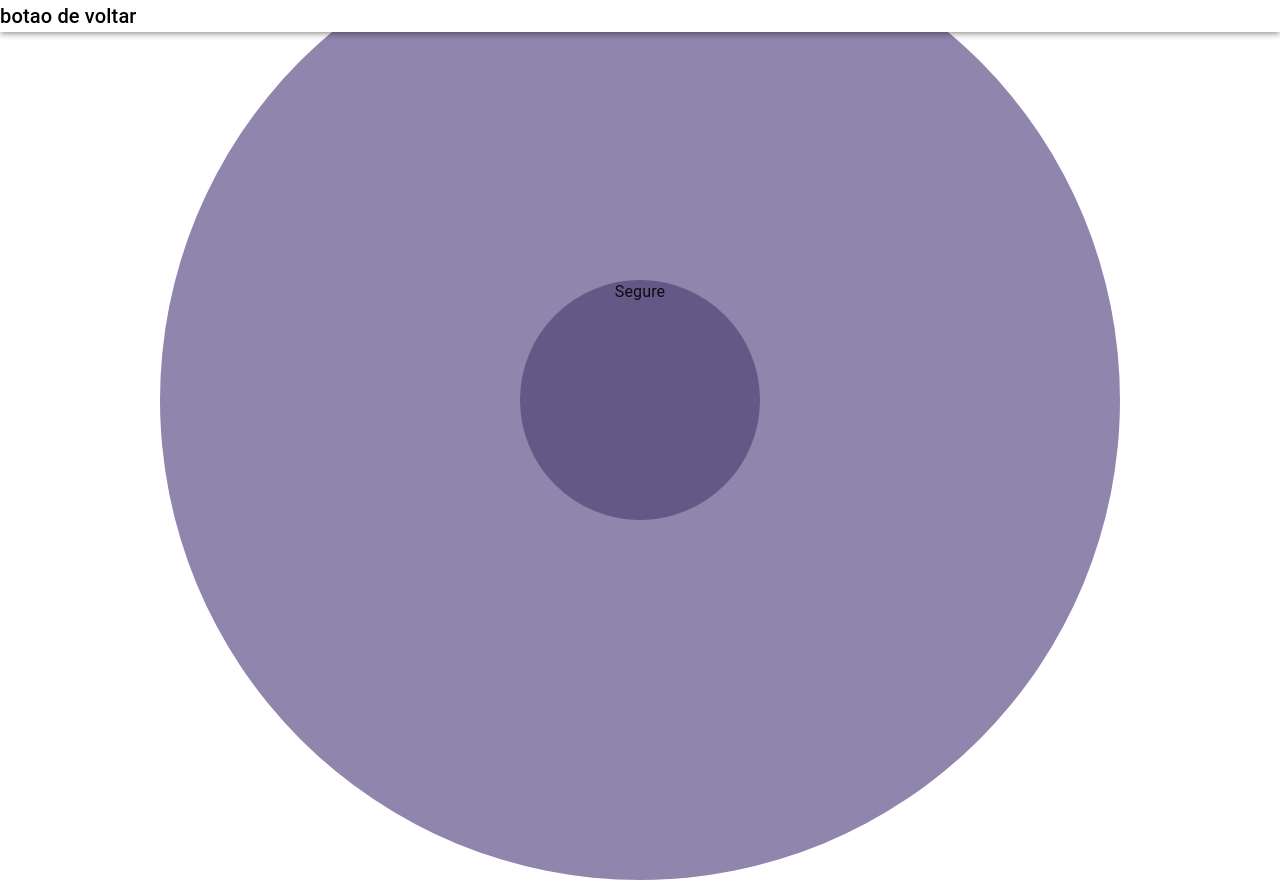
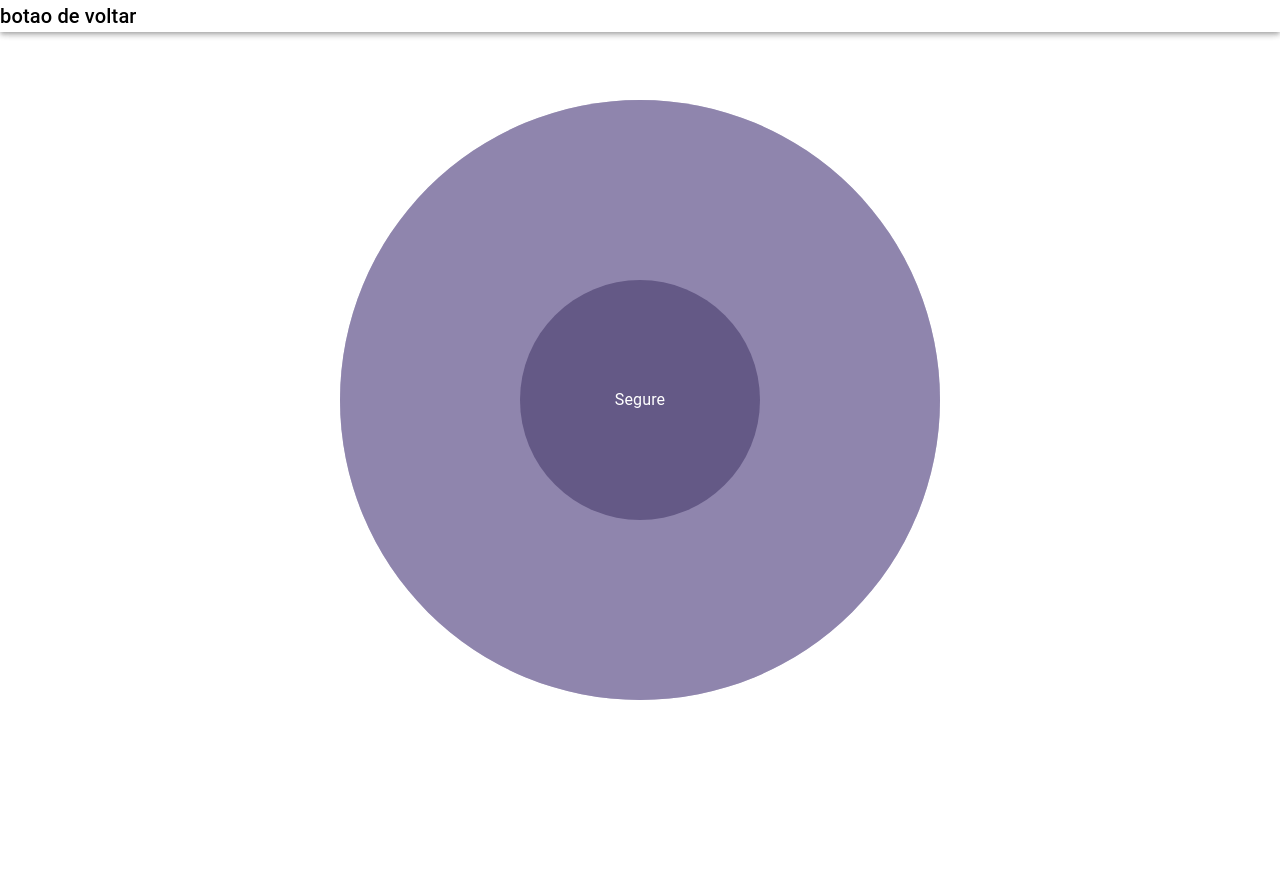
Before and after one commit to rodnei0/Respire, a React (Create React App) app in the folder front-end/: page /methods in a window 1280 px wide. After the commit the page ends 800 px from the top, so only its background shows below. Built offline with nearby package versions, Linux system fonts and the light colour scheme; the HTML template or start-up script is replaced by a standard one.

Commit message:
bug fixes

```diff
--- a/front-end/src/pages/Methods/index.jsx
+++ b/front-end/src/pages/Methods/index.jsx
@@ -6,7 +6,7 @@ import { Link as RouterLink, useNavigate } from "react-router-dom";
 import { styled } from '@mui/material/styles';
 import { keyframes } from '@emotion/react';
 
-function BreathAnimation(stepTime, breatheTime, holdTime, setAnimation, setStep, setStepTime) {
+function BreathAnimation(breatheTime, holdTime, breatheOutTime, setAnimation, setStep, setStepTime) {
     setStep('Respire');
     setStepTime(breatheTime);
     setAnimation(grow);
@@ -18,27 +18,27 @@ function BreathAnimation(stepTime, breatheTime, holdTime, setAnimation, setStep,
 
         setTimeout(() => {
             setStep('Expire');
+            setStepTime(breatheOutTime);
             setAnimation(shrink);
-
-        }, stepTime)
-    }, stepTime)
+        }, holdTime)
+    }, breatheTime)
 }
 
 export default function Methods() {
     const totalTime = 19000;
-    const breatheTime = (totalTime/19)*4;
+    const breatheInTime = (totalTime/19)*4;
     const holdTime = (totalTime/19)*7;
+    const breatheOutTime = totalTime - breatheInTime - holdTime;
     const [animation, setAnimation] = React.useState(keyframes);
     const [step, setStep] = React.useState('');
-    const [stepTime, setStepTime] = React.useState(breatheTime)
+    const [stepTime, setStepTime] = React.useState(breatheInTime)
 
     React.useEffect(() => {
-        BreathAnimation(stepTime, breatheTime, holdTime, setAnimation, setStep, setStepTime)
+        BreathAnimation(breatheInTime, holdTime, breatheOutTime, setAnimation, setStep, setStepTime);
+        setInterval(() => {
+            BreathAnimation(breatheInTime, holdTime, breatheOutTime, setAnimation, setStep, setStepTime);
+        }, totalTime);
     },[]);
-
-    // setInterval(BreathAnimation, totalTime)
-    console.log(stepTime)
-
 
     return (
         <Container sx={{ height: '100vh', pt: 5, pb: 5}} disableGutters={true}>
@@ -59,45 +59,55 @@ export default function Methods() {
 
 const mantain = keyframes`
     from {
-        transform: scale(2.5)
+        width: 75vw;
+        height: 75vw;
+        max-height: 75vh;
+        max-width: 75vh;
     }
     to {
-        transform: scale(2.5)
+        width: 75vw;
+        height: 75vw;
+        max-height: 75vh;
+        max-width: 75vh;
     }
 `;
 const grow = keyframes`
     from {
-        transform: scale(1)
+        width: 30vw;
+        height: 30vw;
+        max-height: 30vh;
+        max-width: 30vh;
     }
     to {
-        transform: scale(2.5)
+        width: 75vw;
+        height: 75vw;
+        max-height: 75vh;
+        max-width: 75vh;
     }
 `;
 
 const shrink = keyframes`
     from {
-        transform: scale(2.5)
+        width: 75vw;
+        height: 75vw;
+        max-height: 75vh;
+        max-width: 75vh;
     }
     to {
-        transform: scale(1)
+        width: 30vw;
+        height: 30vw;
+        max-height: 30vh;
+        max-width: 30vh;
     }
-`;
-
-const teste = keyframes`
-    0% { transform: scale(1) }
-    50% { transform: scale(1.5) }
-    100% { transform: scale(1) }
 `;
 
 const BreathCircle = styled(Box)`
     width: 30vw;
     height: 30vw;
-    max-height: 50vh;
-    max-width: 50vh;
+    max-height: 75vh;
+    max-width: 75vh;
     background: #8F85AD;
     border-radius: 50%;
-    /* animation: ${teste} 9000ms infinite; */
-    /* animation: ${props => props.animation && props.animation} 6000ms infinite; */
     animation: ${props => props.animation && props.animation} ${props => props.stepTime && props.stepTime+'ms'} linear;
     position: absolute;
     margin-left: auto;
@@ -109,12 +119,19 @@ const BreathCircle = styled(Box)`
 `;
 
 const InnerCircle = styled(Box)`
+    display: flex;
+    align-items: center;
+    justify-content: center;
+
+    color: #ffffff;
+
     width: 30vw;
     height: 30vw;
     max-height: 30vh;
     max-width: 30vh;
     background: #645986;
     border-radius: 50%;
+
     position: absolute;
     margin-left: auto;
     margin-right: auto;
```
